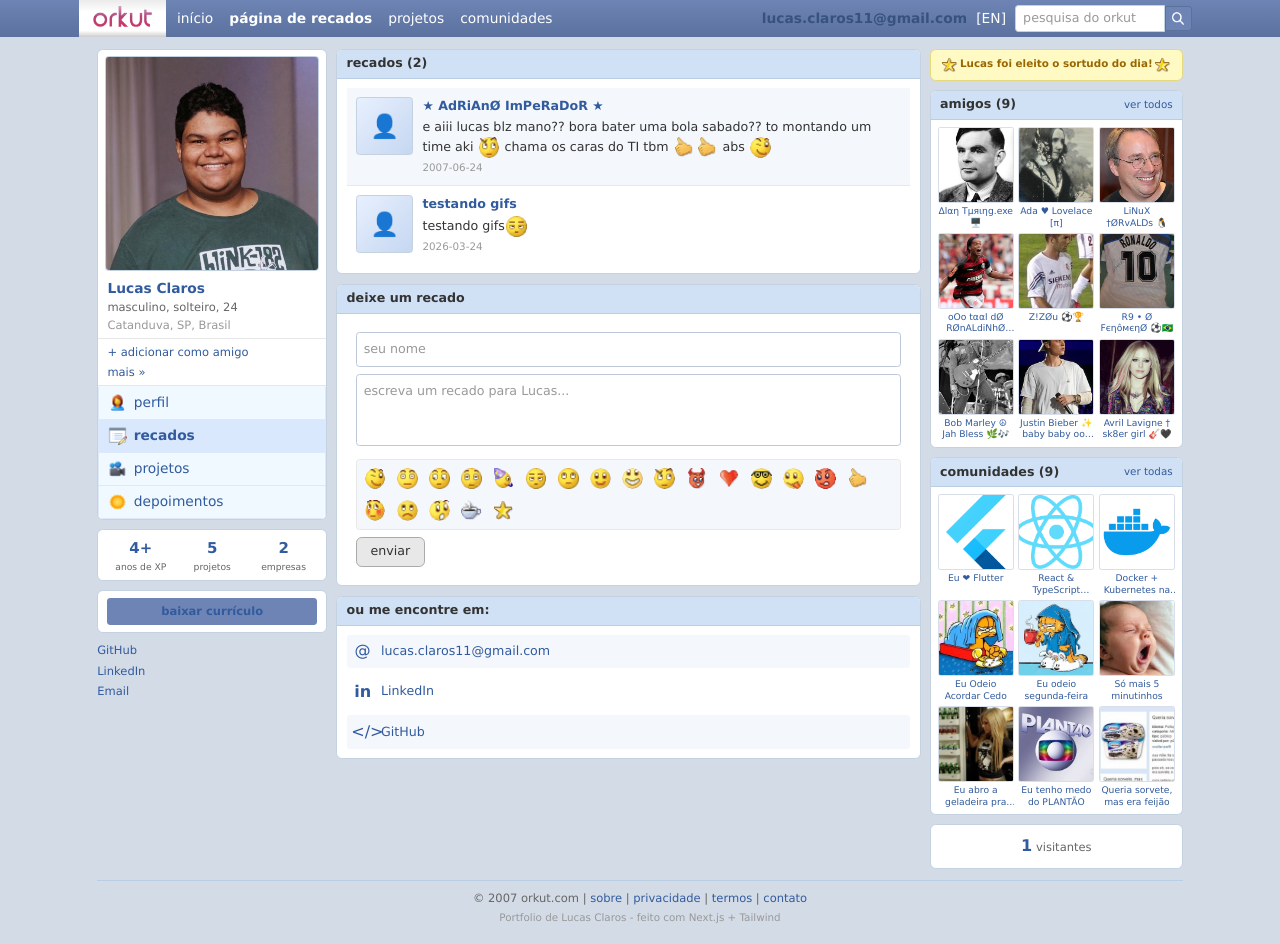
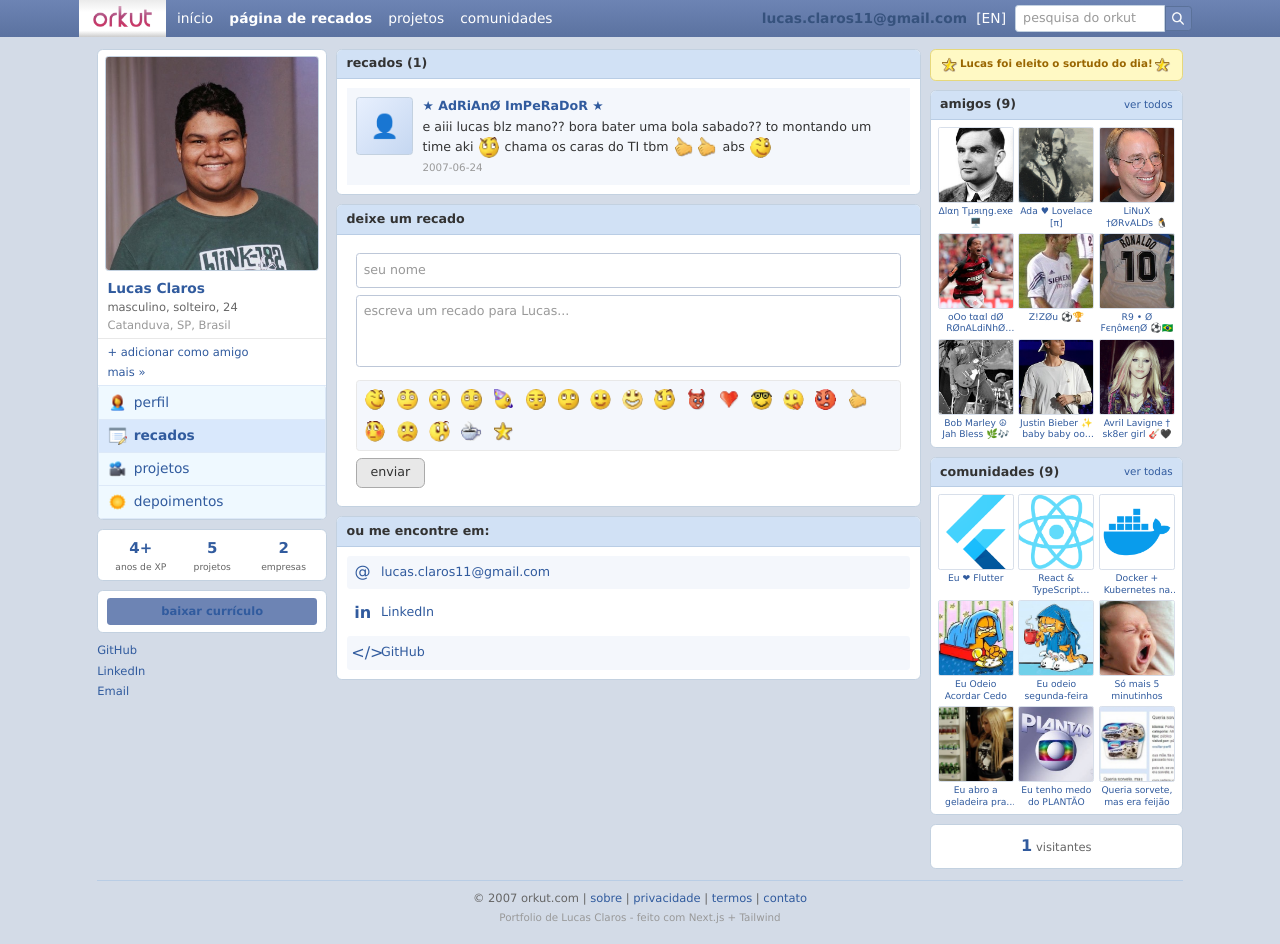
Before and after one commit to lucasclaros/orkut-portfolio, a Next.js app: page /contato in a window 1280 px wide. Built offline with nearby package versions, Linux system fonts and the light colour scheme.

Commit message:
scrap: removido recado 5dd8cf5c-b1b7-4515-885a-b80759925049

```diff
--- a/src/data/scraps.ts
+++ b/src/data/scraps.ts
@@ -12,10 +12,4 @@
     message: "e aiii lucas blz mano?? bora bater uma bola sabado?? to montando um time aki :cool: chama os caras do TI tbm :thumbsup::thumbsup: abs :wink:",
     date: "2007-06-24",
   },
-  {
-    id: "5dd8cf5c-b1b7-4515-885a-b80759925049",
-    name: "testando gifs",
-    message: "testando gifs:sleepy:",
-    date: "2026-03-24",
-  },
 ];
```
